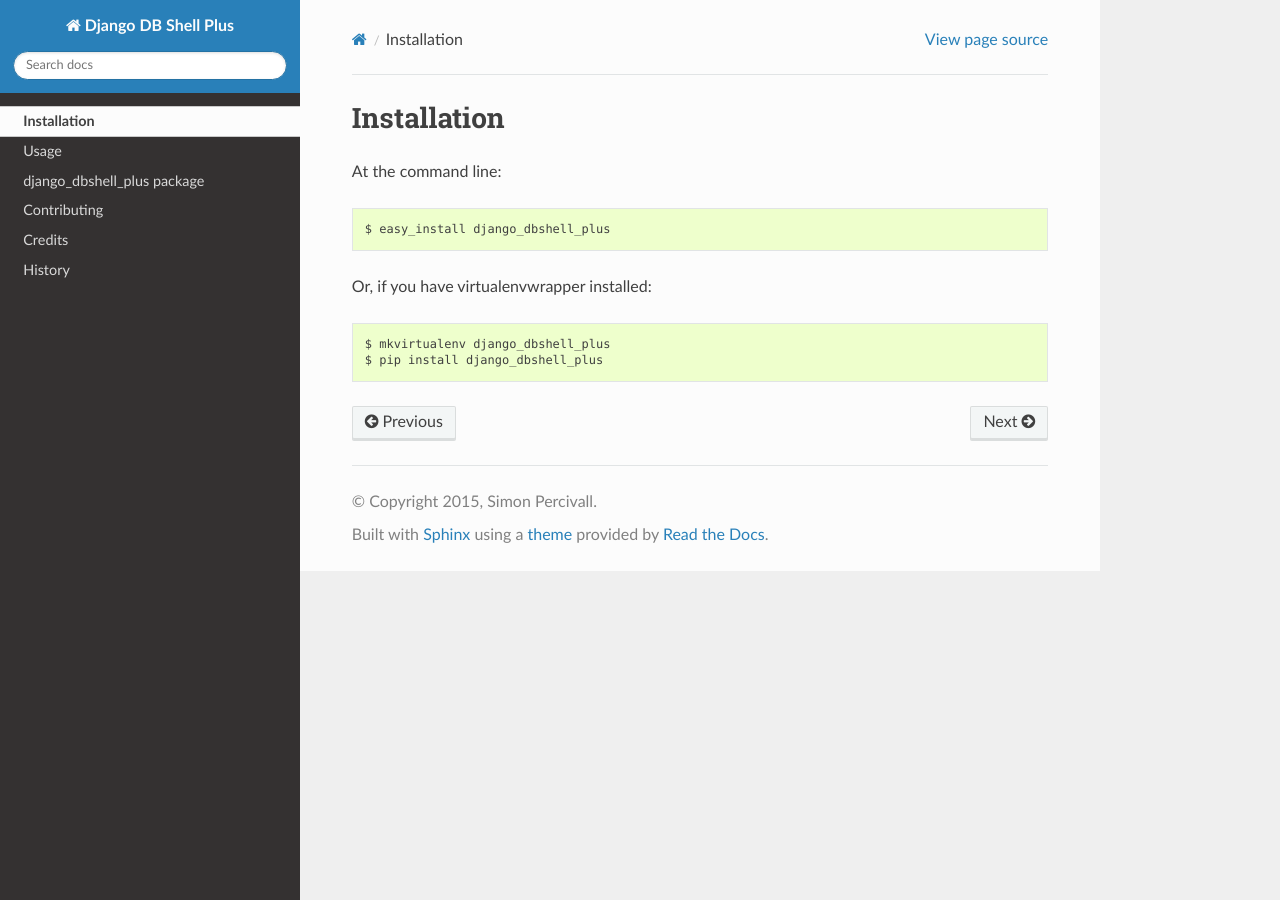
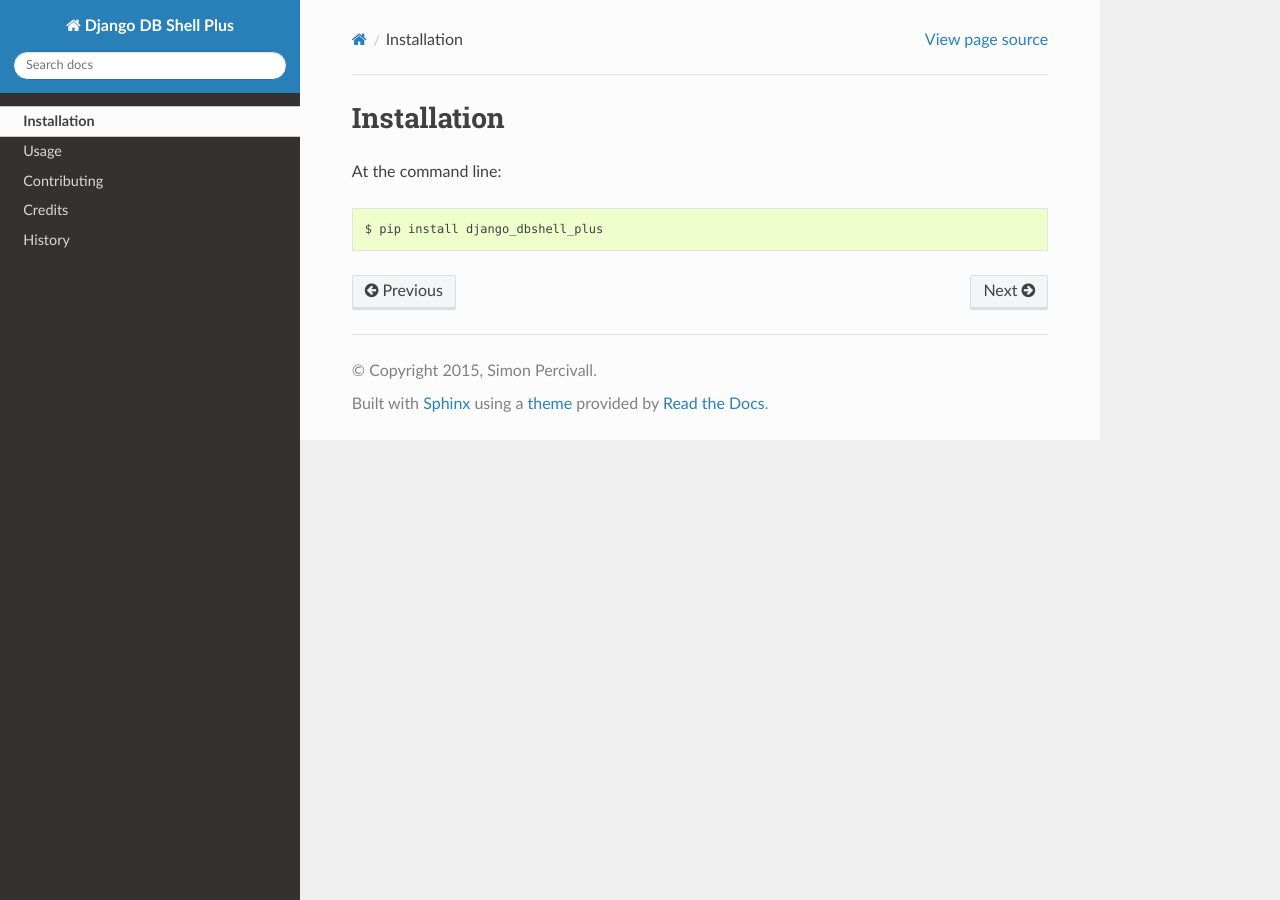
Before and after one commit to simonpercivall/django-dbshell-plus, a Sphinx documentation site: the page built from docs/installation.rst, in a window 1280 px wide. Built offline with Sphinx 7.4.7 and the Read the Docs theme 2.0.0, drawn with Linux system fonts in a browser that asks for light colours; the version number could not be read and is left out.

Commit message:
Fix-up docs and remove unnecessary stuff.

```diff
--- a/CONTRIBUTING.rst
+++ b/CONTRIBUTING.rst
@@ -60,8 +60,7 @@ Ready to contribute? Here's how to set up `django_dbshell_plus` for local develo
 
 5. When you're done making changes, check that your changes pass flake8 and the tests, including testing other Python versions with tox::
 
-    $ flake8 django_dbshell_plus tests
-    $ python setup.py test
+    $ flake8 django_dbshell_plus
     $ tox
 
    To get flake8 and tox, just pip install them into your virtualenv.
--- a/docs/django_dbshell_plus.rst
+++ /dev/null
@@ -1,10 +0,0 @@
-django_dbshell_plus package
-===========================
-
-Module contents
----------------
-
-.. automodule:: django_dbshell_plus
-    :members:
-    :undoc-members:
-    :show-inheritance:
--- a/docs/index.rst
+++ b/docs/index.rst
@@ -12,7 +12,6 @@ Contents:
 
    installation
    usage
-   django_dbshell_plus
    contributing
    authors
    history
--- a/docs/installation.rst
+++ b/docs/installation.rst
@@ -4,9 +4,4 @@ Installation
 
 At the command line::
 
-    $ easy_install django_dbshell_plus
-
-Or, if you have virtualenvwrapper installed::
-
-    $ mkvirtualenv django_dbshell_plus
     $ pip install django_dbshell_plus
--- a/docs/usage.rst
+++ b/docs/usage.rst
@@ -2,6 +2,6 @@
 Usage
 =====
 
-To use Django DB Shell Plus in a project::
+Add `django_dbshell_plus` to installed apps in `settings.py`, then run::
 
-	import django_dbshell_plus
+    > ./manage.py dbshell_plus
--- a/setup.cfg
+++ b/setup.cfg
@@ -1,2 +1,5 @@
 [wheel]
 universal = 1
+
+[flake8]
+max_line_length = 90
--- a/setup.py
+++ b/setup.py
@@ -49,5 +49,4 @@ setup(
         'Programming Language :: Python :: 3',
         'Programming Language :: Python :: 3.3',
     ],
-    test_suite='tests',
 )
```
Also changed, not shown: HISTORY.rst (+4 -4 lines), README.rst (+6 -14 lines), .travis.yml (deleted), 4 other files.
